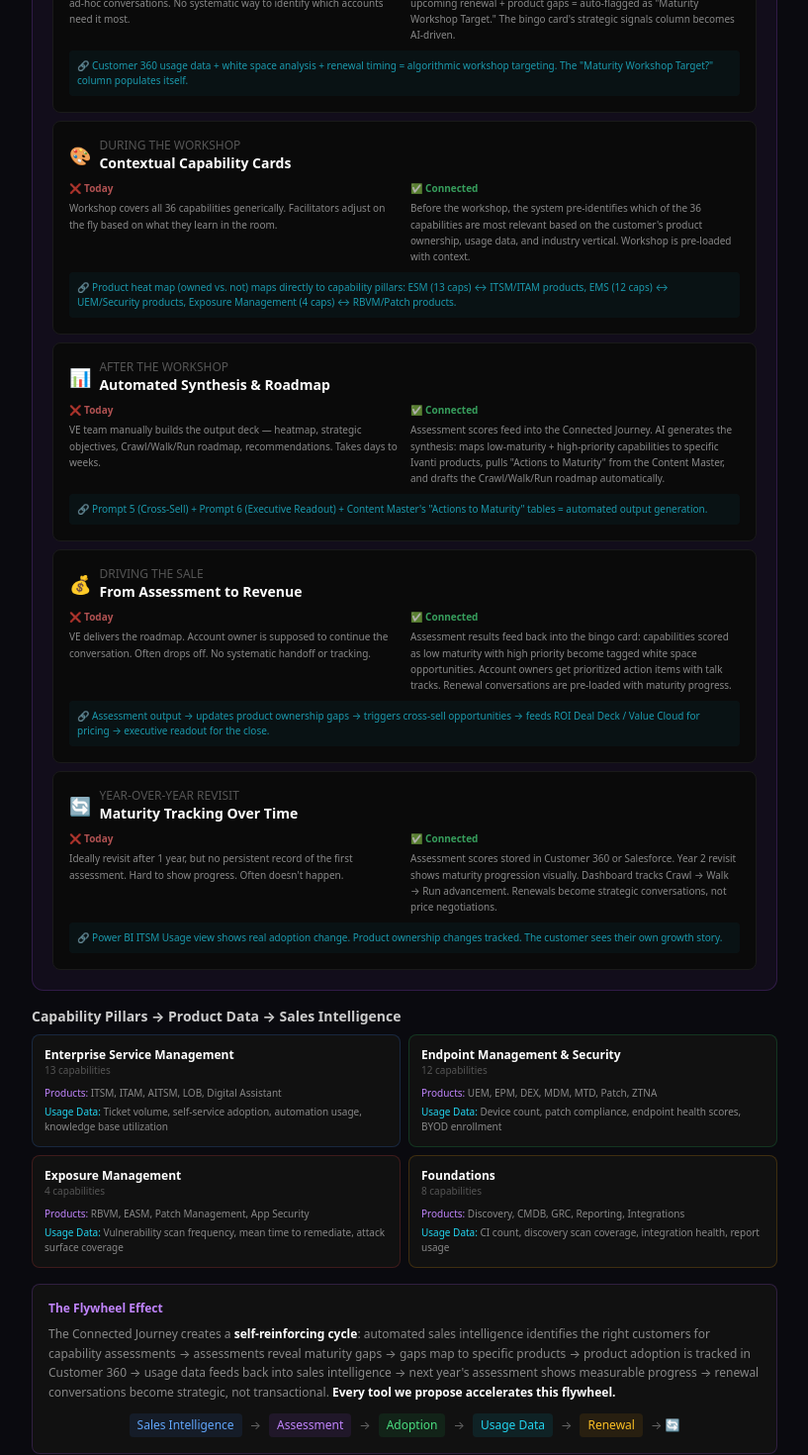
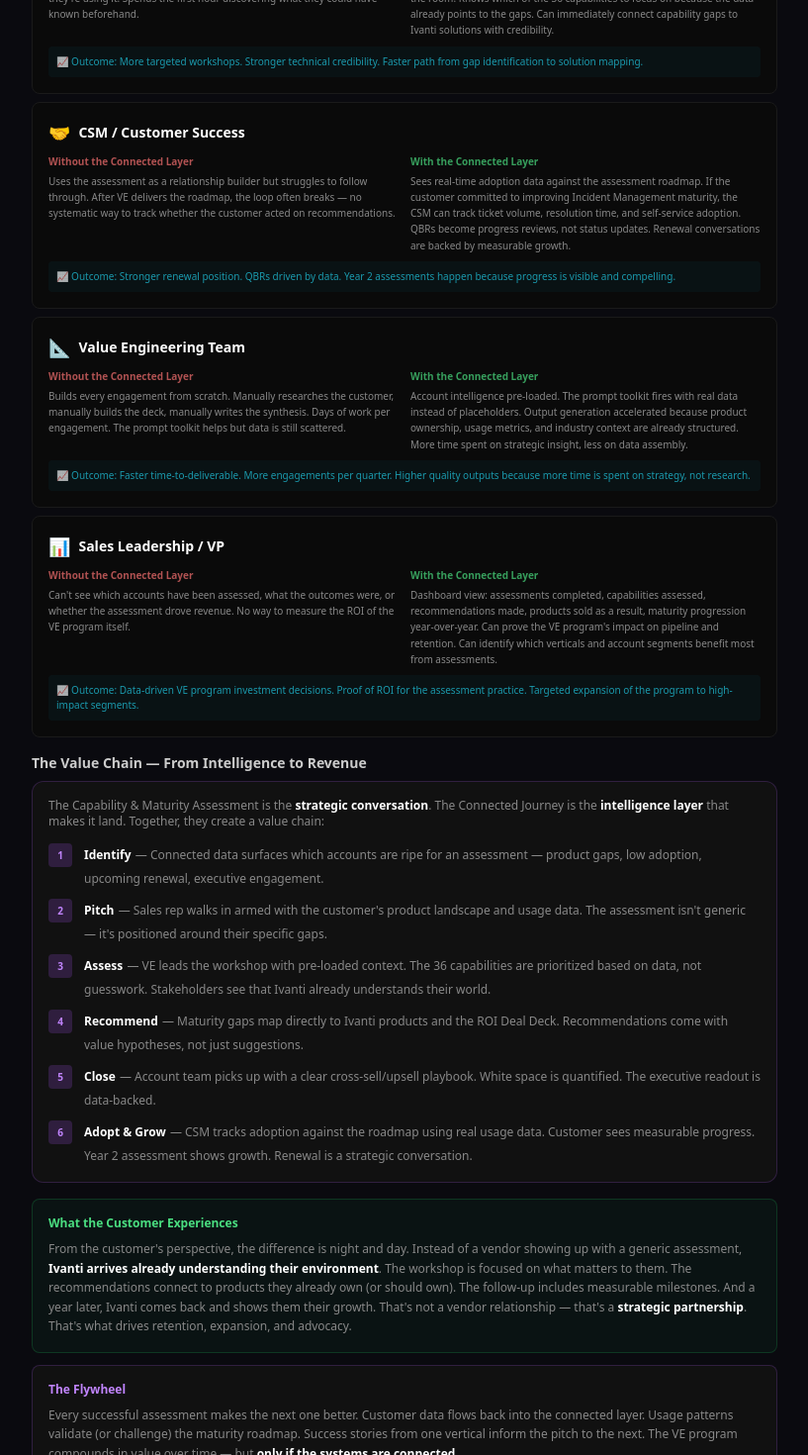
Before and after one commit to erickdronski/dron-command-center, a Next.js app: page /value-engineering/projects/bingo-card/proposal-pdf in a window 1280 px wide. Shown: the part 9240-10710 px from the top of the page at 99% size, without its empty margins (231-1048 px from the left). Built offline with nearby package versions, Linux system fonts and the light colour scheme.

Commit message:
Rewrite Section 09: people-focused Connected Story — how connected layer empowers each role (SE, CSM, VE, Sales, Leadership) to leverage the C&M framework for value, adoption, and revenue

```diff
--- a/app/value-engineering/projects/bingo-card/proposal-pdf/page.tsx
+++ b/app/value-engineering/projects/bingo-card/proposal-pdf/page.tsx
@@ -529,92 +529,99 @@ export default function ProposalPDF() {
         <div className="page-break px-12 py-8 pdf-section">
           <div className="text-xs text-purple-400 font-mono mb-2">09</div>
           <h2 className="text-3xl font-bold mb-2">The Connected Story</h2>
-          <p className="text-lg text-purple-400 mb-1">How It All Ties Back to Capability &amp; Maturity</p>
-          <p className="text-sm text-[#666] mb-4">
-            The Capability &amp; Maturity Assessment is Ivanti&apos;s strategic engagement framework — 36 IT capabilities across 4 pillars, measured on Maturity, Business Impact, and Priority. The Connected Journey doesn&apos;t replace this framework — it <strong className="text-white">supercharges it at every stage</strong>.
+          <p className="text-lg text-purple-400 mb-1">Capability &amp; Maturity Meets Sales Intelligence</p>
+          <p className="text-sm text-[#888] mb-4">
+            Ivanti&apos;s Capability &amp; Maturity Assessment is the most powerful strategic engagement we offer — 36 capabilities, 4 pillars, deep stakeholder alignment. It&apos;s how we become a trusted advisor, not just a vendor. But today, the people who pitch it, run it, and follow up on it are <strong className="text-white">operating blind</strong>. The Connected Journey arms every role with the intelligence they need to make this framework land harder.
           </p>
 
-          {/* The Story Arc */}
-          <div className="bg-purple-500/5 border border-purple-500/20 rounded-xl p-5 mb-4">
-            <h3 className="text-sm font-bold text-purple-400 mb-3">The Full Lifecycle — Before, During, and After the Assessment</h3>
+          {/* How each role benefits */}
+          <h3 className="text-sm font-bold text-[#ccc] mb-2">How the Connected Layer Empowers Every Role</h3>
+          <div className="space-y-2 mb-4">
+            {[
+              { role: 'Sales Rep / Account Executive', icon: '💼',
+                without: 'Pitches the assessment cold. Doesn\'t know which customers need it or which capabilities matter most. Can\'t articulate why this account specifically would benefit.',
+                with: 'Walks in knowing the customer\'s product footprint, white space gaps, ITSM adoption %, and renewal timeline. Pitches the assessment with precision: "You have ITSM but your self-service adoption is 12% — let\'s assess your Service Management maturity and build a plan to get that to 60%." That\'s a conversation that lands.',
+                outcome: 'Higher assessment conversion rate. More qualified engagements. Shorter time from pitch to booked workshop.' },
+              { role: 'SE / Pre-Sales Engineer', icon: '🔧',
+                without: 'Joins the assessment without context on what the customer owns or how they\'re using it. Spends the first hour discovering what they could have known beforehand.',
+                with: 'Has the full product landscape, usage data, and competitive intel before the room. Knows which of the 36 capabilities to focus on because the data already points to the gaps. Can immediately connect capability gaps to Ivanti solutions with credibility.',
+                outcome: 'More targeted workshops. Stronger technical credibility. Faster path from gap identification to solution mapping.' },
+              { role: 'CSM / Customer Success', icon: '🤝',
+                without: 'Uses the assessment as a relationship builder but struggles to follow through. After VE delivers the roadmap, the loop often breaks — no systematic way to track whether the customer acted on recommendations.',
+                with: 'Sees real-time adoption data against the assessment roadmap. If the customer committed to improving Incident Management maturity, the CSM can track ticket volume, resolution time, and self-service adoption. QBRs become progress reviews, not status updates. Renewal conversations are backed by measurable growth.',
+                outcome: 'Stronger renewal position. QBRs driven by data. Year 2 assessments happen because progress is visible and compelling.' },
+              { role: 'Value Engineering Team', icon: '📐',
+                without: 'Builds every engagement from scratch. Manually researches the customer, manually builds the deck, manually writes the synthesis. Days of work per engagement. The prompt toolkit helps but data is still scattered.',
+                with: 'Account intelligence pre-loaded. The prompt toolkit fires with real data instead of placeholders. Output generation accelerated because product ownership, usage metrics, and industry context are already structured. More time spent on strategic insight, less on data assembly.',
+                outcome: 'Faster time-to-deliverable. More engagements per quarter. Higher quality outputs because more time is spent on strategy, not research.' },
+              { role: 'Sales Leadership / VP', icon: '📊',
+                without: 'Can\'t see which accounts have been assessed, what the outcomes were, or whether the assessment drove revenue. No way to measure the ROI of the VE program itself.',
+                with: 'Dashboard view: assessments completed, capabilities assessed, recommendations made, products sold as a result, maturity progression year-over-year. Can prove the VE program\'s impact on pipeline and retention. Can identify which verticals and account segments benefit most from assessments.',
+                outcome: 'Data-driven VE program investment decisions. Proof of ROI for the assessment practice. Targeted expansion of the program to high-impact segments.' },
+            ].map((r) => (
+              <div key={r.role} className="bg-[#0a0a0a] border border-[#1a1a1a] rounded-lg p-4 avoid-break">
+                <div className="flex items-center gap-2 mb-2">
+                  <span className="text-lg">{r.icon}</span>
+                  <div className="text-sm font-bold text-white">{r.role}</div>
+                </div>
+                <div className="grid grid-cols-2 gap-3 mb-2">
+                  <div><div className="text-[10px] font-bold text-red-400/70 mb-1">Without the Connected Layer</div><div className="text-[10px] text-[#888] leading-relaxed">{r.without}</div></div>
+                  <div><div className="text-[10px] font-bold text-green-400/70 mb-1">With the Connected Layer</div><div className="text-[10px] text-[#888] leading-relaxed">{r.with}</div></div>
+                </div>
+                <div className="text-[10px] text-cyan-400/70 bg-cyan-500/5 rounded p-2">📈 Outcome: {r.outcome}</div>
+              </div>
+            ))}
+          </div>
+
+          {/* The value chain */}
+          <h3 className="text-sm font-bold text-[#ccc] mb-2">The Value Chain — From Intelligence to Revenue</h3>
+          <div className="bg-[#111] border border-purple-500/20 rounded-xl p-4 mb-4 avoid-break">
+            <p className="text-xs text-[#888] mb-3">
+              The Capability &amp; Maturity Assessment is the <strong className="text-white">strategic conversation</strong>. The Connected Journey is the <strong className="text-white">intelligence layer</strong> that makes it land. Together, they create a value chain:
+            </p>
             <div className="space-y-2">
               {[
-                { phase: 'Before the Workshop', icon: '🔍', title: 'Pre-Engagement Intelligence',
-                  today: 'VE team manually researches the customer. Pulls data from Salesforce, ZoomInfo, Customer 360 separately. Builds a custom deck from scratch. Takes days.',
-                  future: 'Connected systems auto-generate an account brief: industry trends, product ownership, ITSM usage patterns, renewal context, and competitive landscape — all before the first call. The bingo card data feeds directly into workshop prep.',
-                  connection: 'Prompts 1-4 from the Sales Knowledge Toolkit + automated bingo card data = instant pre-engagement intelligence.' },
-                { phase: 'Qualifying the Engagement', icon: '🎯', title: 'Smart Targeting',
-                  today: 'CSMs and SEs pitch the assessment to customers based on gut feel or ad-hoc conversations. No systematic way to identify which accounts need it most.',
-                  future: 'AI scores every account on assessment readiness: low ITSM adoption + upcoming renewal + product gaps = auto-flagged as "Maturity Workshop Target." The bingo card\'s strategic signals column becomes AI-driven.',
-                  connection: 'Customer 360 usage data + white space analysis + renewal timing = algorithmic workshop targeting. The "Maturity Workshop Target?" column populates itself.' },
-                { phase: 'During the Workshop', icon: '🎨', title: 'Contextual Capability Cards',
-                  today: 'Workshop covers all 36 capabilities generically. Facilitators adjust on the fly based on what they learn in the room.',
-                  future: 'Before the workshop, the system pre-identifies which of the 36 capabilities are most relevant based on the customer\'s product ownership, usage data, and industry vertical. Workshop is pre-loaded with context.',
-                  connection: 'Product heat map (owned vs. not) maps directly to capability pillars: ESM (13 caps) ↔ ITSM/ITAM products, EMS (12 caps) ↔ UEM/Security products, Exposure Management (4 caps) ↔ RBVM/Patch products.' },
-                { phase: 'After the Workshop', icon: '📊', title: 'Automated Synthesis & Roadmap',
-                  today: 'VE team manually builds the output deck — heatmap, strategic objectives, Crawl/Walk/Run roadmap, recommendations. Takes days to weeks.',
-                  future: 'Assessment scores feed into the Connected Journey. AI generates the synthesis: maps low-maturity + high-priority capabilities to specific Ivanti products, pulls "Actions to Maturity" from the Content Master, and drafts the Crawl/Walk/Run roadmap automatically.',
-                  connection: 'Prompt 5 (Cross-Sell) + Prompt 6 (Executive Readout) + Content Master\'s "Actions to Maturity" tables = automated output generation.' },
-                { phase: 'Driving the Sale', icon: '💰', title: 'From Assessment to Revenue',
-                  today: 'VE delivers the roadmap. Account owner is supposed to continue the conversation. Often drops off. No systematic handoff or tracking.',
-                  future: 'Assessment results feed back into the bingo card: capabilities scored as low maturity with high priority become tagged white space opportunities. Account owners get prioritized action items with talk tracks. Renewal conversations are pre-loaded with maturity progress.',
-                  connection: 'Assessment output → updates product ownership gaps → triggers cross-sell opportunities → feeds ROI Deal Deck / Value Cloud for pricing → executive readout for the close.' },
-                { phase: 'Year-Over-Year Revisit', icon: '🔄', title: 'Maturity Tracking Over Time',
-                  today: 'Ideally revisit after 1 year, but no persistent record of the first assessment. Hard to show progress. Often doesn\'t happen.',
-                  future: 'Assessment scores stored in Customer 360 or Salesforce. Year 2 revisit shows maturity progression visually. Dashboard tracks Crawl → Walk → Run advancement. Renewals become strategic conversations, not price negotiations.',
-                  connection: 'Power BI ITSM Usage view shows real adoption change. Product ownership changes tracked. The customer sees their own growth story.' },
-              ].map((p) => (
-                <div key={p.phase} className="bg-[#0a0a0a] border border-[#1a1a1a] rounded-lg p-4 avoid-break">
-                  <div className="flex items-center gap-2 mb-2">
-                    <span className="text-lg">{p.icon}</span>
-                    <div>
-                      <div className="text-xs text-[#555] uppercase">{p.phase}</div>
-                      <div className="text-sm font-bold text-white">{p.title}</div>
-                    </div>
-                  </div>
-                  <div className="grid grid-cols-2 gap-3 mb-2">
-                    <div><div className="text-[10px] font-bold text-red-400/70 mb-1">❌ Today</div><div className="text-[10px] text-[#888] leading-relaxed">{p.today}</div></div>
-                    <div><div className="text-[10px] font-bold text-green-400/70 mb-1">✅ Connected</div><div className="text-[10px] text-[#888] leading-relaxed">{p.future}</div></div>
-                  </div>
-                  <div className="text-[10px] text-cyan-400/70 bg-cyan-500/5 rounded p-2">🔗 {p.connection}</div>
+                { step: '1', label: 'Identify', desc: 'Connected data surfaces which accounts are ripe for an assessment — product gaps, low adoption, upcoming renewal, executive engagement.' },
+                { step: '2', label: 'Pitch', desc: 'Sales rep walks in armed with the customer\'s product landscape and usage data. The assessment isn\'t generic — it\'s positioned around their specific gaps.' },
+                { step: '3', label: 'Assess', desc: 'VE leads the workshop with pre-loaded context. The 36 capabilities are prioritized based on data, not guesswork. Stakeholders see that Ivanti already understands their world.' },
+                { step: '4', label: 'Recommend', desc: 'Maturity gaps map directly to Ivanti products and the ROI Deal Deck. Recommendations come with value hypotheses, not just suggestions.' },
+                { step: '5', label: 'Close', desc: 'Account team picks up with a clear cross-sell/upsell playbook. White space is quantified. The executive readout is data-backed.' },
+                { step: '6', label: 'Adopt & Grow', desc: 'CSM tracks adoption against the roadmap using real usage data. Customer sees measurable progress. Year 2 assessment shows growth. Renewal is a strategic conversation.' },
+              ].map((s) => (
+                <div key={s.step} className="flex items-start gap-3">
+                  <div className="w-6 h-6 rounded bg-purple-500/20 text-purple-400 flex items-center justify-center text-[10px] font-bold flex-shrink-0 mt-0.5">{s.step}</div>
+                  <div><span className="text-xs font-bold text-white">{s.label}</span> <span className="text-xs text-[#888]">— {s.desc}</span></div>
                 </div>
               ))}
             </div>
           </div>
 
-          {/* The 4 Pillars Mapping */}
-          <h3 className="text-sm font-bold text-[#ccc] mb-2">Capability Pillars → Product Data → Sales Intelligence</h3>
-          <div className="grid grid-cols-2 gap-2 mb-4">
-            {[
-              { pillar: 'Enterprise Service Management', caps: '13 capabilities', products: 'ITSM, ITAM, AITSM, LOB, Digital Assistant', data: 'Ticket volume, self-service adoption, automation usage, knowledge base utilization', color: 'border-blue-500/20' },
-              { pillar: 'Endpoint Management & Security', caps: '12 capabilities', products: 'UEM, EPM, DEX, MDM, MTD, Patch, ZTNA', data: 'Device count, patch compliance, endpoint health scores, BYOD enrollment', color: 'border-green-500/20' },
-              { pillar: 'Exposure Management', caps: '4 capabilities', products: 'RBVM, EASM, Patch Management, App Security', data: 'Vulnerability scan frequency, mean time to remediate, attack surface coverage', color: 'border-red-500/20' },
-              { pillar: 'Foundations', caps: '8 capabilities', products: 'Discovery, CMDB, GRC, Reporting, Integrations', data: 'CI count, discovery scan coverage, integration health, report usage', color: 'border-amber-500/20' },
-            ].map((p) => (
-              <div key={p.pillar} className={`bg-[#111] border ${p.color} rounded-lg p-3 avoid-break`}>
-                <div className="text-xs font-bold text-white">{p.pillar}</div>
-                <div className="text-[10px] text-[#555]">{p.caps}</div>
-                <div className="text-[10px] text-purple-400 mt-2 mb-1">Products: <span className="text-[#888]">{p.products}</span></div>
-                <div className="text-[10px] text-cyan-400">Usage Data: <span className="text-[#888]">{p.data}</span></div>
-              </div>
-            ))}
+          {/* What changes for the customer */}
+          <div className="bg-green-500/5 border border-green-500/20 rounded-lg p-4 avoid-break">
+            <h3 className="text-xs font-bold text-green-400 mb-2">What the Customer Experiences</h3>
+            <p className="text-xs text-[#888] leading-relaxed">
+              From the customer&apos;s perspective, the difference is night and day. Instead of a vendor showing up with a generic assessment, <strong className="text-white">Ivanti arrives already understanding their environment</strong>. The workshop is focused on what matters to them. The recommendations connect to products they already own (or should own). The follow-up includes measurable milestones. And a year later, Ivanti comes back and shows them their growth. That&apos;s not a vendor relationship — that&apos;s a <strong className="text-white">strategic partnership</strong>. That&apos;s what drives retention, expansion, and advocacy.
+            </p>
           </div>
 
-          <div className="bg-[#111] border border-purple-500/20 rounded-lg p-4 avoid-break">
-            <h3 className="text-xs font-bold text-purple-400 mb-2">The Flywheel Effect</h3>
-            <p className="text-xs text-[#888] leading-relaxed">
-              The Connected Journey creates a <strong className="text-white">self-reinforcing cycle</strong>: automated sales intelligence identifies the right customers for capability assessments → assessments reveal maturity gaps → gaps map to specific products → product adoption is tracked in Customer 360 → usage data feeds back into sales intelligence → next year&apos;s assessment shows measurable progress → renewal conversations become strategic, not transactional. <strong className="text-white">Every tool we propose accelerates this flywheel.</strong>
+          {/* The flywheel */}
+          <div className="bg-[#111] border border-purple-500/20 rounded-lg p-4 mt-3 avoid-break">
+            <h3 className="text-xs font-bold text-purple-400 mb-2">The Flywheel</h3>
+            <p className="text-xs text-[#888] leading-relaxed mb-3">
+              Every successful assessment makes the next one better. Customer data flows back into the connected layer. Usage patterns validate (or challenge) the maturity roadmap. Success stories from one vertical inform the pitch to the next. The VE program compounds in value over time — but <strong className="text-white">only if the systems are connected</strong>.
             </p>
-            <div className="flex items-center justify-center gap-2 mt-3 text-xs text-[#666]">
-              <span className="bg-blue-500/10 text-blue-400 px-2 py-1 rounded">Sales Intelligence</span>
+            <div className="flex items-center justify-center gap-2 text-xs text-[#666]">
+              <span className="bg-blue-500/10 text-blue-400 px-2 py-1 rounded">Intel</span>
               <span>→</span>
-              <span className="bg-purple-500/10 text-purple-400 px-2 py-1 rounded">Assessment</span>
+              <span className="bg-purple-500/10 text-purple-400 px-2 py-1 rounded">Pitch</span>
               <span>→</span>
-              <span className="bg-green-500/10 text-green-400 px-2 py-1 rounded">Adoption</span>
+              <span className="bg-green-500/10 text-green-400 px-2 py-1 rounded">Assess</span>
               <span>→</span>
-              <span className="bg-cyan-500/10 text-cyan-400 px-2 py-1 rounded">Usage Data</span>
+              <span className="bg-cyan-500/10 text-cyan-400 px-2 py-1 rounded">Close</span>
               <span>→</span>
-              <span className="bg-amber-500/10 text-amber-400 px-2 py-1 rounded">Renewal</span>
+              <span className="bg-amber-500/10 text-amber-400 px-2 py-1 rounded">Adopt</span>
+              <span>→</span>
+              <span className="bg-rose-500/10 text-rose-400 px-2 py-1 rounded">Renew</span>
               <span>→ 🔄</span>
             </div>
           </div>
```
